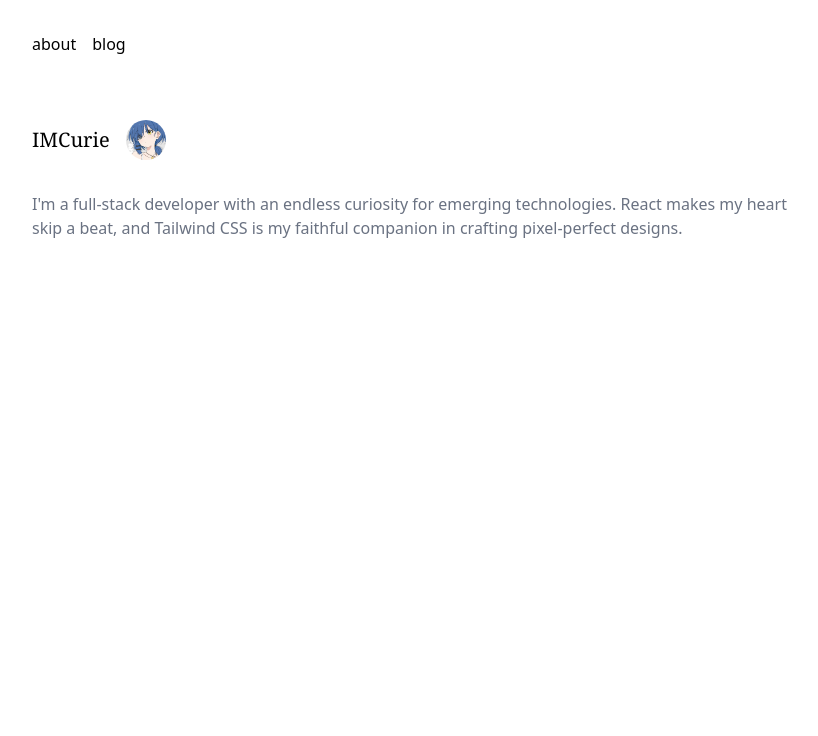
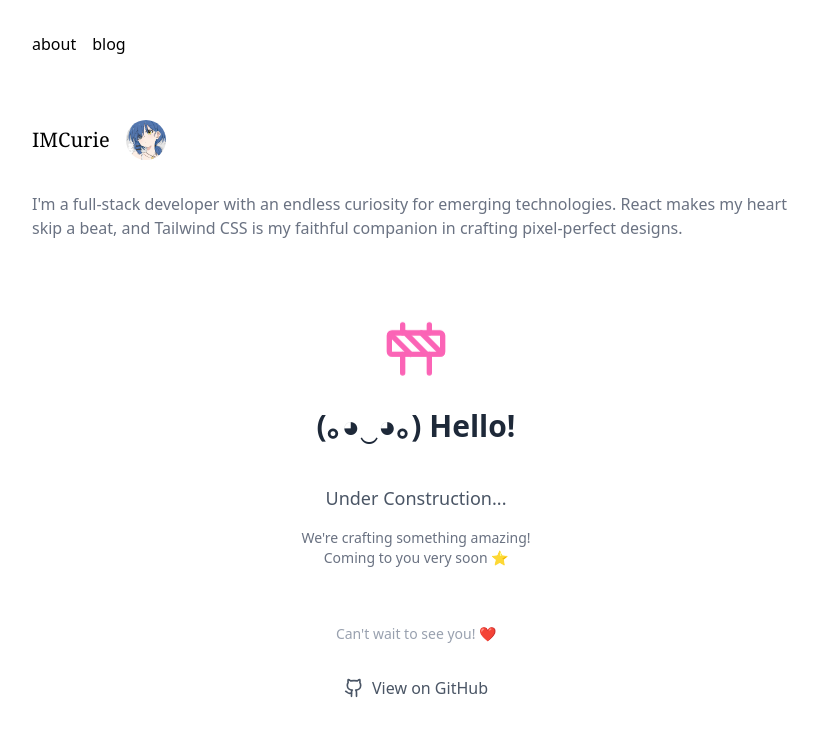
Before and after one commit to IMCurie/site, a Next.js app: page / in a window 1280 px wide. Shown: the top 736 px of the page, without its empty margins (224-1042 px from the left). Built offline with nearby package versions, Linux system fonts and the light colour scheme.

Commit message:
feat: add under construction notice

```diff
--- /dev/null
+++ b/app/components/under-construction.tsx
@@ -0,0 +1,38 @@
+import React from "react";
+import { Construction, Github } from "lucide-react";
+
+const UnderConstruction = () => {
+	return (
+		<div className="flex flex-col items-center justify-center p-4 mt-16">
+			<div className="text-center max-w-md animate-bounce">
+				<Construction className="w-16 h-16 mx-auto mb-6 text-pink-400" />
+			</div>
+
+			<h1 className="text-3xl font-bold text-gray-800 mb-4">(｡◕‿◕｡) Hello!</h1>
+
+			<div className="rounded-lg p-6 max-w-md text-center">
+				<p className="text-lg text-gray-600 mb-4">Under Construction...</p>
+
+				<p className="text-sm text-gray-500">
+					We're crafting something amazing!
+					<br />
+					Coming to you very soon ⭐️
+				</p>
+			</div>
+
+			<div className="mt-8 text-sm text-gray-400">Can't wait to see you! ❤️</div>
+
+			<a
+				href="https://github.com/IMCurie/site"
+				target="_blank"
+				rel="noopener noreferrer"
+				className="mt-8 flex items-center gap-2 text-gray-600 hover:text-pink-400 transition-colors duration-300"
+			>
+				<Github className="w-5 h-5" />
+				<span>View on GitHub</span>
+			</a>
+		</div>
+	);
+};
+
+export default UnderConstruction;
--- a/app/page.tsx
+++ b/app/page.tsx
@@ -1,4 +1,5 @@
 import Image from "next/image";
+import UnderConstruction from "./components/under-construction";
 
 export default function Home() {
 	return (
@@ -20,6 +21,7 @@ export default function Home() {
 				technologies. React makes my heart skip a beat, and Tailwind CSS is my
 				faithful companion in crafting pixel-perfect designs.
 			</p>
+			<UnderConstruction />
 		</section>
 	);
 }
```
Lines whose indentation alone changed are shown as unchanged.
